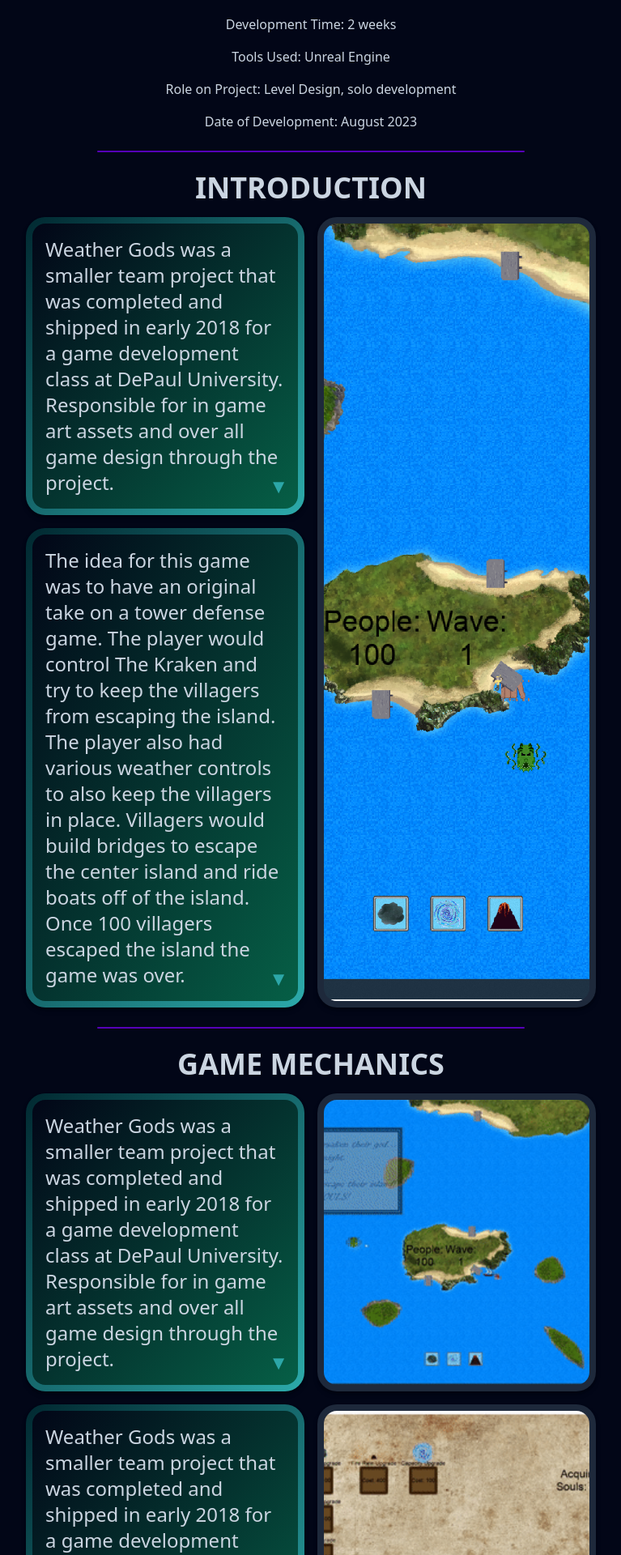
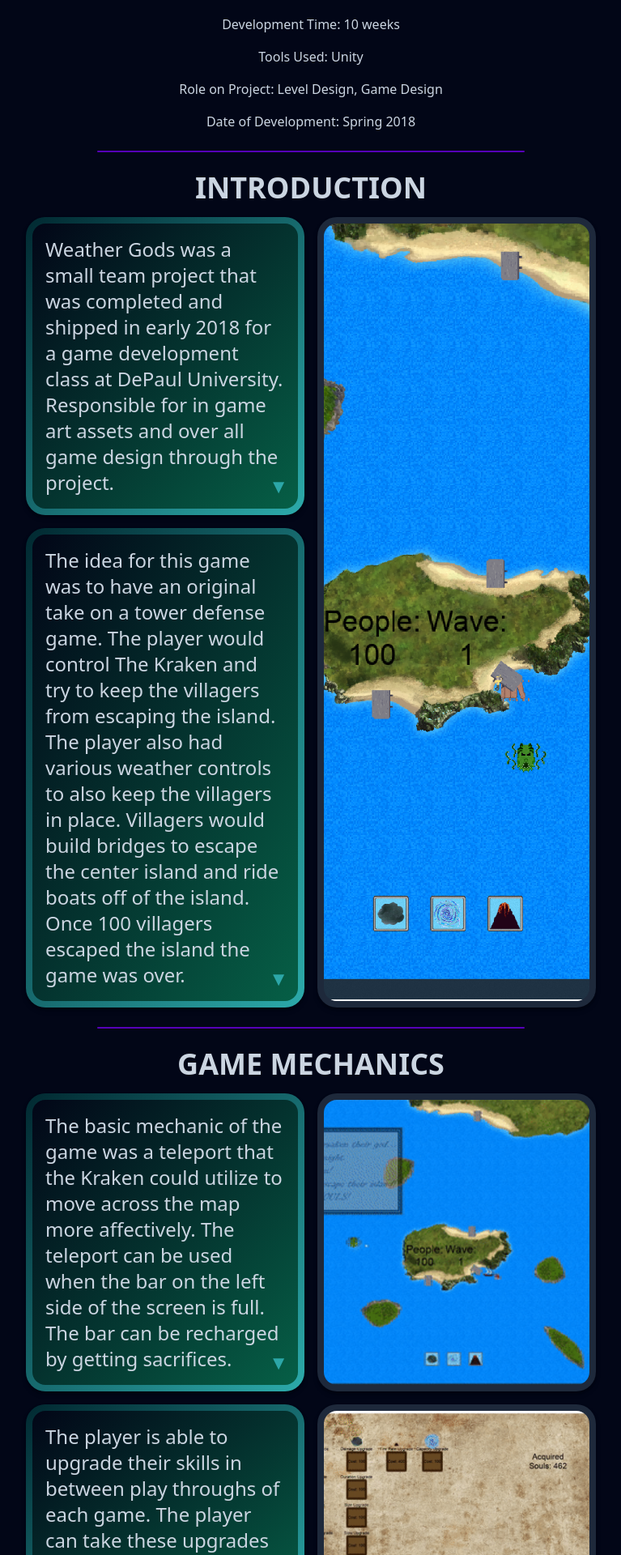
Before and after one commit to briziant/Portfolio, a SvelteKit app: page /projects/weathergods in a window 1280 px wide. Shown: the part 160-2080 px from the top of the page at 81% size, without its empty margins (256-1023 px from the left). Built offline with nearby package versions, Linux system fonts and the light colour scheme.

Commit message:
Weather gods page

```diff
--- a/src/routes/projects/weathergods/+page.svelte
+++ b/src/routes/projects/weathergods/+page.svelte
@@ -9,16 +9,16 @@
 </script>
 
 <Back><Header>Weather Gods</Header></Back>
-<span>Development Time: 2 weeks</span>
-<span>Tools Used: Unreal Engine</span>
-<span>Role on Project: Level Design, solo development</span>
-<span>Date of Development: August 2023</span>
+<span>Development Time: 10 weeks</span>
+<span>Tools Used: Unity</span>
+<span>Role on Project: Level Design, Game Design</span>
+<span>Date of Development: Spring 2018</span>
 <Divider />
 <Subheader>Introduction</Subheader>
 <div class="grid grid-cols-2 gap-4">
 	<div class="flex flex-col gap-4">
 		<Card>
-			Weather Gods was a smaller team project that was completed and
+			Weather Gods was a small team project that was completed and
 			shipped in early 2018 for a game development class at DePaul
 			University. Responsible for in game art assets and over all game
 			design through the project.
@@ -40,38 +40,34 @@
 <Subheader>Game Mechanics</Subheader>
 <div class="grid grid-cols-2 gap-4">
 		<Card>
-			Weather Gods was a smaller team project that was completed and
-			shipped in early 2018 for a game development class at DePaul
-			University. Responsible for in game art assets and over all game
-			design through the project.
+		The basic mechanic of the game was a teleport that the Kraken could utilize to
+		move across the map more affectively. The teleport can be used when the bar on the left
+		side of the screen is full. The bar can be recharged by getting sacrifices.
 		</Card>
 		<Image src="{base}/weathergods/1.gif" title="Weather Gods Gif1" />
 		<Card>
-			Weather Gods was a smaller team project that was completed and
-			shipped in early 2018 for a game development class at DePaul
-			University. Responsible for in game art assets and over all game
-			design through the project.
+		The player is able to upgrade their skills in between play throughs
+		of each game. The player can take these upgrades into their next play through
+		of the game.
 		</Card>
 		<Image src="{base}/weathergods/2.gif" title="Weather Gods Gif2" />
 		<Card>
-			Weather Gods was a smaller team project that was completed and
-			shipped in early 2018 for a game development class at DePaul
-			University. Responsible for in game art assets and over all game
-			design through the project.
+		This skill is a thunderstorm that the player can spawn in where their mouse is placed.
+		The thunderstorm skill slows and damages enemy ships that pass through it. The player can
+		spawn thunderstorms at will as long as they have enough souls.
 		</Card>
 		<Image src="{base}/weathergods/3.gif" title="Weather Gods Gif3" />
 		<Card>
-			Weather Gods was a smaller team project that was completed and
-			shipped in early 2018 for a game development class at DePaul
-			University. Responsible for in game art assets and over all game
-			design through the project.
+			This is a whirlpool skill that the player can spawn at will. The
+			whirlpool skill will send ships that pass through it back to their
+			spawn. The player can spawn whirlpools at will as long as they have enough souls.
 		</Card>
 		<Image src="{base}/weathergods/4.gif" title="Weather Gods Gif4" />
 		<Card>
-			Weather Gods was a smaller team project that was completed and
-			shipped in early 2018 for a game development class at DePaul
-			University. Responsible for in game art assets and over all game
-			design through the project.
+		The final skill is a volcano that the player can choose where to place.
+		The volcano randomly shoots out rocks in random directions and deals massive
+		damage to any enemy that it hits. The player can spawn volcano at will as
+		long as they have enough souls.
 		</Card>
 		<Image src="{base}/weathergods/5.gif" title="Weather Gods Gif5" />
 </div>
```
